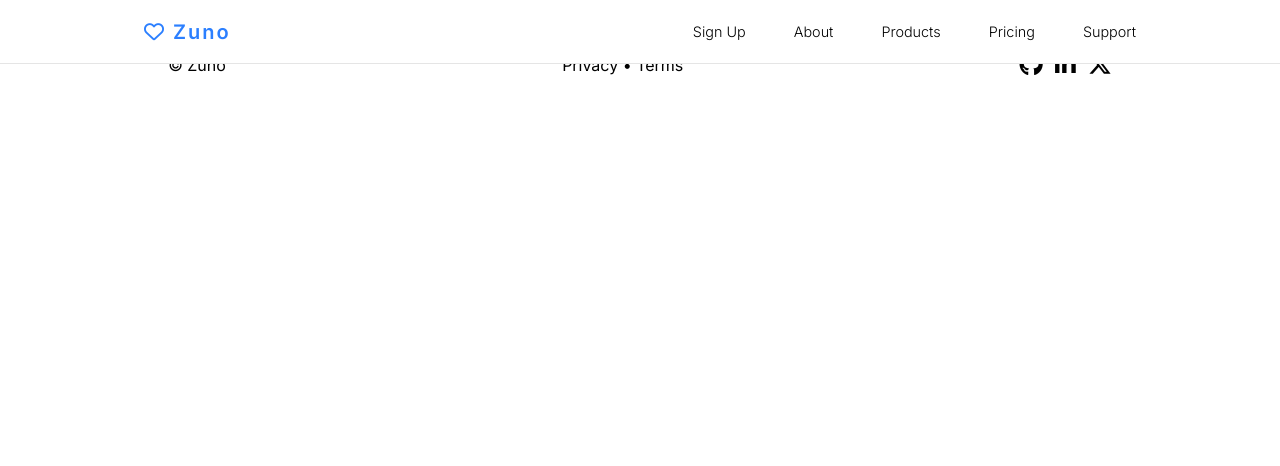
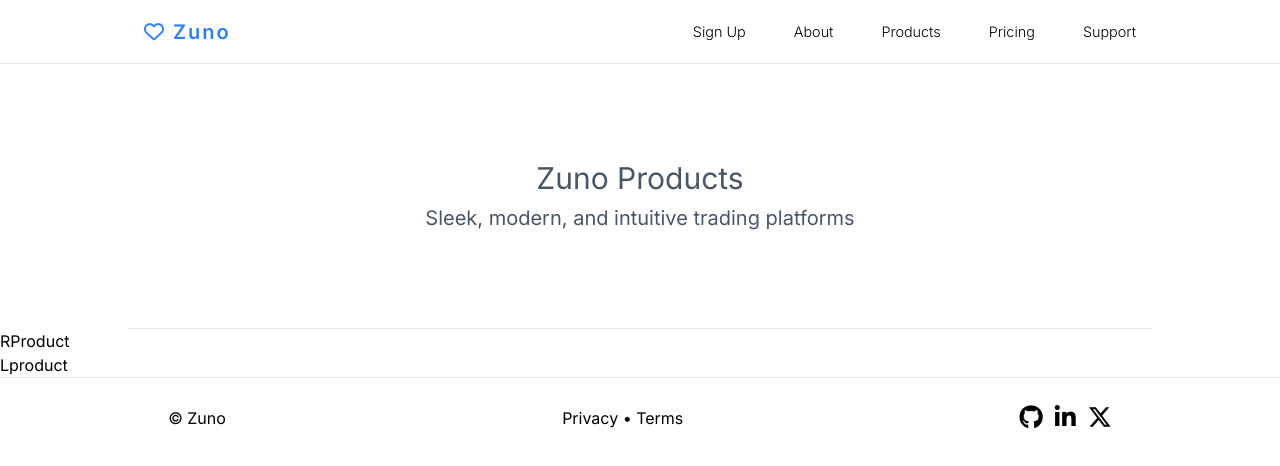
Before and after one commit to rcd-env/zuno, a React (Vite) app in the folder client/: page /products in a window 1280 px wide. Shown: the top 466 px of the page. Built offline with nearby package versions, Linux system fonts and the light colour scheme.

Commit message:
add Hero, RProduct, and LProduct components to the landing page

```diff
--- /dev/null
+++ b/client/src/landing-page/products/Hero.jsx
@@ -0,0 +1,14 @@
+import React from "react";
+
+function Hero() {
+  return (
+    <div className="px-8 mt-24 sm:mt-40 text-center text-xl sm:text-2xl mb-8 sm:mb-24 text-gray-600">
+      <h1 className="text-3xl mb-2">Zuno Products</h1>
+      <p className="text-xl mb-4">
+        Sleek, modern, and intuitive trading platforms
+      </p>
+    </div>
+  );
+}
+
+export default Hero;
--- /dev/null
+++ b/client/src/landing-page/products/LProduct.jsx
@@ -0,0 +1,7 @@
+import React from "react";
+
+function Lproduct() {
+  return <div>Lproduct</div>;
+}
+
+export default Lproduct;
--- a/client/src/landing-page/products/ProductsPage.jsx
+++ b/client/src/landing-page/products/ProductsPage.jsx
@@ -1,7 +1,17 @@
 import React from "react";
+import Hero from "./Hero";
+import RProduct from "./RProduct";
+import Lproduct from "./Lproduct";
 
 function ProductsPage() {
-  return <div>ProductsPage</div>;
+  return (
+    <>
+      <Hero />
+      <hr className="sm:w-[80%] sm:ml-[10%] text-gray-200" />
+      <RProduct />
+      <Lproduct />
+    </>
+  );
 }
 
 export default ProductsPage;
--- /dev/null
+++ b/client/src/landing-page/products/RProduct.jsx
@@ -0,0 +1,7 @@
+import React from "react";
+
+function RProduct() {
+  return <div>RProduct</div>;
+}
+
+export default RProduct;
```
